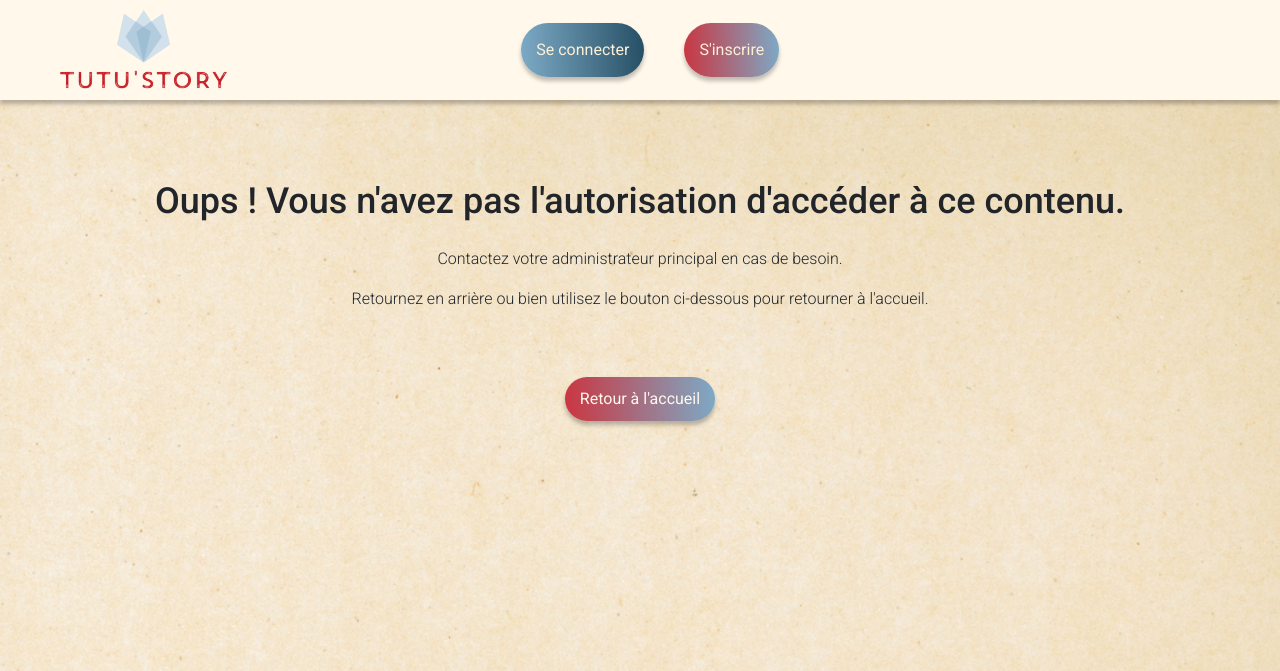
After one commit to Tuturasimar/projet-histoire, a Symfony app: template templates/bundles/TwigBundle/Exception/error403.html.twig in a window 1280 px wide. The commit adds this page. Shown: the top 671 px of the page. Run offline with Twig, Linux system fonts and the light colour scheme; the template is opened without the code that fills it, so the values that code supplies are empty; some libraries are stand-ins or nearby versions; some web fonts are replaced.

Commit message:
error page

```diff
--- a/public/css/style.css
+++ b/public/css/style.css
@@ -322,6 +322,7 @@ button,
   color: #fff8eb;
   font-weight: 400;
   margin: 10px 0;
+  text-decoration: none;
 }
 
 /* ACCUEIL */
--- /dev/null
+++ b/templates/bundles/TwigBundle/Exception/error403.html.twig
@@ -0,0 +1,14 @@
+{% extends "base.html.twig" %}
+
+{% block body %}
+
+
+<div class="boxText text-center">
+    <h1 class="mb-4">Oups ! Vous n'avez pas l'autorisation d'accéder à ce contenu.</h1>
+    <p>Contactez votre administrateur principal en cas de besoin.</p>
+    <p>Retournez en arrière ou bien utilisez le bouton ci-dessous pour retourner à l'accueil.</p>
+</div>
+<div class="buttonBox"><a href="{{path('app_story')}}" class="mixGradient button shadows">Retour à l'accueil</a></div>
+
+
+{% endblock %}
```
Also changed, not shown: templates/bundles/TwigBundle/Exception/error.html.twig (added, +13 -0 lines), templates/bundles/TwigBundle/Exception/error404.html.twig (added, +14 -0 lines).
